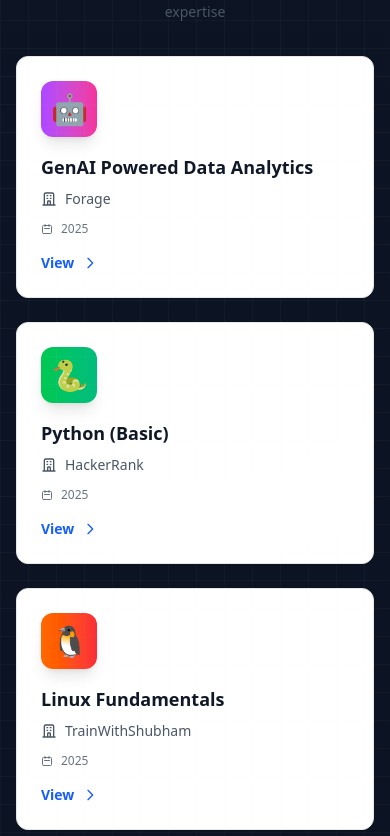
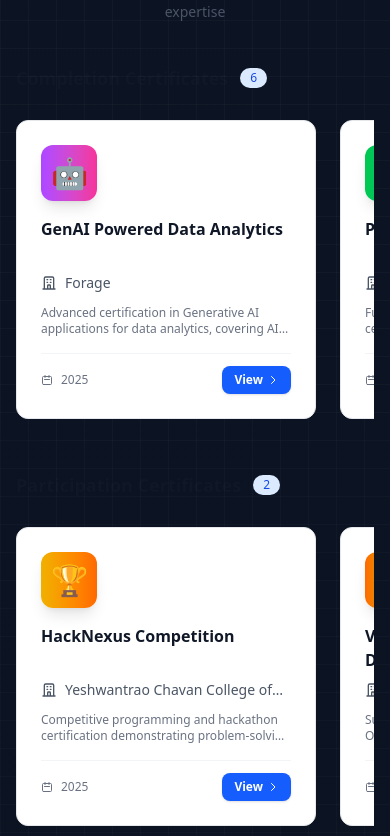
Before and after one commit to TanmayWarthe/Personal-Portfolio, a React (Vite) app: page / in a window 390 px wide. Shown: the part 4488-5324 px from the top of the page. Built offline with nearby package versions, Linux system fonts and the light colour scheme.

Commit message:
feat(certificates): split into completion/participation rows, add edge fades, fix hover clipping, responsive modal with hidden scrollbar, and open only via View button

```diff
--- a/src/pages/Certificates.jsx
+++ b/src/pages/Certificates.jsx
@@ -1,13 +1,44 @@
-import React, { useState } from "react";
+import React, { useRef, useState, useEffect } from "react";
 import { motion, AnimatePresence } from "framer-motion";
 
 export default function Certificates() {
   const [selectedCert, setSelectedCert] = useState(null);
   const [isModalOpen, setIsModalOpen] = useState(false);
+  const [showScrollButtons, setShowScrollButtons] = useState({ completion: false, participation: false });
 
   const container = {
     hidden: { opacity: 0 },
     show: { opacity: 1, transition: { staggerChildren: 0.1, delayChildren: 0.1 } },
+  };
+
+  const completionRowRef = useRef(null);
+  const participationRowRef = useRef(null);
+
+  // Check if scroll buttons should be shown
+  useEffect(() => {
+    const checkScroll = () => {
+      const completion = completionRowRef.current;
+      const participation = participationRowRef.current;
+
+      setShowScrollButtons({
+        completion: completion && completion.scrollWidth > completion.clientWidth,
+        participation: participation && participation.scrollWidth > participation.clientWidth
+      });
+    };
+
+    checkScroll();
+    window.addEventListener('resize', checkScroll);
+    return () => window.removeEventListener('resize', checkScroll);
+  }, []);
+
+  const scrollRowByOneCard = (ref, direction = 1) => {
+    const el = ref.current;
+    if (!el) return;
+    const card = el.querySelector('[data-card="true"]');
+    const cardWidth = card ? card.offsetWidth : 340;
+    const gap = 24; // matches gap-6
+    const amount = cardWidth + gap;
+    el.scrollBy({ left: direction * amount, behavior: 'smooth' });
   };
   const item = {
     hidden: { opacity: 0, y: 20 },
@@ -17,12 +48,23 @@ export default function Certificates() {
   const openModal = (cert) => {
     setSelectedCert(cert);
     setIsModalOpen(true);
+    document.body.style.overflow = 'hidden';
   };
 
   const closeModal = () => {
     setIsModalOpen(false);
     setSelectedCert(null);
+    document.body.style.overflow = 'unset';
   };
+
+  // Close modal on Escape key
+  useEffect(() => {
+    const handleEscape = (e) => {
+      if (e.key === 'Escape' && isModalOpen) closeModal();
+    };
+    window.addEventListener('keydown', handleEscape);
+    return () => window.removeEventListener('keydown', handleEscape);
+  }, [isModalOpen]);
 
   const certificatesData = [
     {
@@ -34,7 +76,8 @@ export default function Certificates() {
       skills: ["Generative AI", "Data Analytics", "Machine Learning", "Python", "Data Visualization"],
       icon: "🤖",
       color: "from-purple-500 to-pink-500",
-      imagePath: "/certify/GenAI Powered Data Analytics.jpg"
+      imagePath: "/certify/GenAI Powered Data Analytics.jpg",
+      category: "completion"
     },
     {
       id: 2,
@@ -45,7 +88,8 @@ export default function Certificates() {
       skills: ["Python", "Data Structures", "Algorithms", "Problem Solving", "Programming Logic"],
       icon: "🐍",
       color: "from-green-500 to-emerald-500",
-      imagePath: "/certify/python(basic).jpg"
+      imagePath: "/certify/python(basic).jpg",
+      category: "completion"
     },
     {
       id: 3,
@@ -56,7 +100,8 @@ export default function Certificates() {
       skills: ["Linux", "Command Line", "Shell Scripting", "System Administration", "File Systems"],
       icon: "🐧",
       color: "from-orange-500 to-red-500",
-      imagePath: "/certify/linux.jpg"
+      imagePath: "/certify/linux.jpg",
+      category: "completion"
     },
     {
       id: 4,
@@ -67,7 +112,8 @@ export default function Certificates() {
       skills: ["Competitive Programming", "Algorithms", "Data Structures", "Problem Solving", "Time Complexity"],
       icon: "🏆",
       color: "from-yellow-500 to-orange-500",
-      imagePath: "/certify/hackNexux.jpg"
+      imagePath: "/certify/hackNexux.jpg",
+      category: "participation"
     },
     {
       id: 5,
@@ -78,7 +124,8 @@ export default function Certificates() {
       skills: ["RAG", "Natural Language Processing", "Vector Databases", "AI Systems", "Information Retrieval"],
       icon: "🧠",
       color: "from-blue-500 to-cyan-500",
-      imagePath: "/certify/Introduction to Retrieval Augmented Generation.jpg"
+      imagePath: "/certify/Introduction to Retrieval Augmented Generation.jpg",
+      category: "completion"
     },
     {
       id: 6,
@@ -89,7 +136,8 @@ export default function Certificates() {
       skills: ["AI Ethics", "Responsible AI", "Governance", "Bias Detection", "Fairness"],
       icon: "⚖️",
       color: "from-indigo-500 to-purple-500",
-      imagePath: "/certify/Ethical Considerations for Generative AI.jpg"
+      imagePath: "/certify/Ethical Considerations for Generative AI.jpg",
+      category: "completion"
     },
     {
       id: 7,
@@ -100,7 +148,8 @@ export default function Certificates() {
       skills: ["Technology Consulting", "Project Management", "Client Solutions", "Business Analysis", "Strategic Planning"],
       icon: "💼",
       color: "from-slate-500 to-gray-600",
-      imagePath: "/certify/Deloitte Tchnology Job Simulation.jpg"
+      imagePath: "/certify/Deloitte Tchnology Job Simulation.jpg",
+      category: "completion"
     },
     {
       id: 8,
@@ -111,9 +160,108 @@ export default function Certificates() {
       skills: ["National Development", "Youth Leadership", "Civic Engagement", "India's Vision 2047", "Government Initiatives"],
       icon: "🇮🇳",
       color: "from-orange-500 to-green-500",
-      imagePath: "/certify/VBYLD.jpg"
+      imagePath: "/certify/VBYLD.jpg",
+      category: "participation"
     },
   ];
+
+  const completionCerts = certificatesData.filter(c => c.category === "completion");
+  const participationCerts = certificatesData.filter(c => c.category === "participation");
+
+  const CertificateRow = ({ certs, rowRef, title, showButtons }) => (
+    <motion.div
+      variants={container}
+      initial="hidden"
+      whileInView="show"
+      viewport={{ once: true, amount: 0.25 }}
+      className="mt-10"
+    >
+      <div className="flex items-center justify-between mb-4">
+        <div className="flex items-center gap-3">
+          <h3 className="text-lg sm:text-xl md:text-2xl font-semibold text-gray-900 dark:text-white">{title}</h3>
+          <span className="px-2.5 py-0.5 text-xs font-medium bg-blue-100 dark:bg-blue-900/30 text-blue-700 dark:text-blue-400 rounded-full">
+            {certs.length}
+          </span>
+        </div>
+        {showButtons && (
+          <div className="hidden sm:flex gap-2">
+            <button
+              onClick={() => scrollRowByOneCard(rowRef, -1)}
+              className="p-2 rounded-lg bg-gray-100 dark:bg-gray-800 hover:bg-gray-200 dark:hover:bg-gray-700 transition-colors"
+              aria-label="Scroll left"
+            >
+              <svg className="w-5 h-5 text-gray-700 dark:text-gray-300" fill="none" stroke="currentColor" viewBox="0 0 24 24">
+                <path strokeLinecap="round" strokeLinejoin="round" strokeWidth={2} d="M15 19l-7-7 7-7" />
+              </svg>
+            </button>
+            <button
+              onClick={() => scrollRowByOneCard(rowRef, 1)}
+              className="p-2 rounded-lg bg-gray-100 dark:bg-gray-800 hover:bg-gray-200 dark:hover:bg-gray-700 transition-colors"
+              aria-label="Scroll right"
+            >
+              <svg className="w-5 h-5 text-gray-700 dark:text-gray-300" fill="none" stroke="currentColor" viewBox="0 0 24 24">
+                <path strokeLinecap="round" strokeLinejoin="round" strokeWidth={2} d="M9 5l7 7-7 7" />
+              </svg>
+            </button>
+          </div>
+        )}
+      </div>
+      <div className="relative group">
+        <div className="pointer-events-none absolute inset-y-0 left-0 w-10 sm:w-16 bg-gradient-to-r from-white dark:from-gray-900 to-transparent z-10 opacity-0 group-hover:opacity-100 transition-opacity" />
+        <div className="pointer-events-none absolute inset-y-0 right-0 w-10 sm:w-16 bg-gradient-to-l from-white dark:from-gray-900 to-transparent z-10 opacity-0 group-hover:opacity-100 transition-opacity" />
+        <div className="overflow-x-auto overflow-y-visible no-scrollbar snap-x snap-mandatory py-3" ref={rowRef}>
+          <div className="flex gap-6 items-stretch">
+            {certs.map((cert) => (
+              <motion.div
+                key={cert.id}
+                variants={item}
+                data-card="true"
+                className="flex-none w-[300px] sm:w-[340px] md:w-[360px] cursor-default group/card snap-start"
+                whileHover={{ y: -4 }}
+                transition={{ duration: 0.2 }}
+              >
+                <div className="bg-white dark:bg-gray-800 border border-gray-200 dark:border-gray-700 rounded-xl p-6 transition-all duration-300 h-full flex flex-col hover:shadow-2xl hover:border-blue-500 dark:hover:border-blue-500 ring-1 ring-transparent hover:ring-blue-400/30">
+                  <div className={`w-14 h-14 bg-gradient-to-r ${cert.color} rounded-xl flex items-center justify-center text-3xl mb-4 group-hover/card:scale-110 transition-transform duration-300 shadow-lg`}>
+                    {cert.icon}
+                  </div>
+                  <h3 className="text-base sm:text-lg font-bold text-gray-900 dark:text-white mb-2 group-hover/card:text-blue-600 dark:group-hover/card:text-blue-400 transition-colors line-clamp-2 min-h-[48px] sm:min-h-[52px]">
+                    {cert.title}
+                  </h3>
+                  <div className="flex items-center gap-2 text-gray-600 dark:text-gray-300 text-sm mb-3">
+                    <svg className="w-4 h-4 flex-shrink-0" fill="none" stroke="currentColor" viewBox="0 0 24 24">
+                      <path strokeLinecap="round" strokeLinejoin="round" strokeWidth={2} d="M19 21V5a2 2 0 00-2-2H7a2 2 0 00-2 2v16m14 0h2m-2 0h-5m-9 0H3m2 0h5M9 7h1m-1 4h1m4-4h1m-1 4h1m-5 10v-5a1 1 0 011-1h2a1 1 0 011 1v5m-4 0h4" />
+                    </svg>
+                    <span className="line-clamp-1">{cert.issuer}</span>
+                  </div>
+                  <p className="text-xs text-gray-500 dark:text-gray-400 line-clamp-2 mb-4 flex-grow">
+                    {cert.description}
+                  </p>
+                  <div className="mt-auto flex items-center justify-between pt-3 border-t border-gray-100 dark:border-gray-700">
+                    <div className="flex items-center gap-2 text-gray-500 dark:text-gray-400 text-xs">
+                      <svg className="w-3 h-3" fill="none" stroke="currentColor" viewBox="0 0 24 24">
+                        <path strokeLinecap="round" strokeLinejoin="round" strokeWidth={2} d="M8 7V3m8 4V3m-9 8h10M5 21h14a2 2 0 002-2V7a2 2 0 00-2-2H5a2 2 0 00-2 2v12a2 2 0 002 2z" />
+                      </svg>
+                      <span>{cert.date}</span>
+                    </div>
+                    <button
+                      onClick={(e) => { e.stopPropagation(); openModal(cert); }}
+                      className="px-3 py-1.5 text-xs font-semibold rounded-lg bg-blue-600 text-white hover:bg-blue-700 dark:bg-blue-500 dark:hover:bg-blue-600 transition-colors shadow-sm flex items-center gap-1"
+                      aria-label={`View ${cert.title} certificate`}
+                    >
+                      View
+                      <svg className="w-3 h-3" fill="none" stroke="currentColor" viewBox="0 0 24 24">
+                        <path strokeLinecap="round" strokeLinejoin="round" strokeWidth={2} d="M9 5l7 7-7 7" />
+                      </svg>
+                    </button>
+                  </div>
+                </div>
+              </motion.div>
+            ))}
+          </div>
+        </div>
+      </div>
+    </motion.div>
+  );
 
   return (
     <div className="max-w-6xl mx-auto px-4 sm:px-6 py-8 sm:py-12">
@@ -126,7 +274,7 @@ export default function Certificates() {
         viewport={{ once: true, amount: 0.25 }}
       >
         <h2 className="text-2xl sm:text-3xl md:text-4xl font-bold text-gray-900 dark:text-white mb-4">
-          Certificates
+          Certificates & Achievements
         </h2>
         <div className="mx-auto w-20 h-0.5 bg-gradient-to-r from-blue-500 to-cyan-500 rounded-full mb-4" />
         <p className="text-sm sm:text-base lg:text-lg text-gray-600 dark:text-gray-300 max-w-2xl mx-auto leading-relaxed">
@@ -134,100 +282,68 @@ export default function Certificates() {
         </p>
       </motion.div>
 
-      {/* Certificate Grid - Horizontal Layout */}
-      <motion.div
-        className="grid grid-cols-1 md:grid-cols-2 lg:grid-cols-3 gap-6"
-        variants={container}
-        initial="hidden"
-        whileInView="show"
-        viewport={{ once: true, amount: 0.25 }}
-      >
-        {certificatesData.map((cert) => (
-          <motion.div
-            key={cert.id}
-            variants={item}
-            className="cursor-pointer group"
-            onClick={() => openModal(cert)}
-          >
-            <div className="bg-white dark:bg-gray-800 border border-gray-200 dark:border-gray-700 rounded-xl p-6 hover:border-blue-500 dark:hover:border-blue-500 transition-all duration-300 hover:shadow-xl hover:-translate-y-1 h-full">
-              {/* Icon Header */}
-              <div className={`w-14 h-14 bg-gradient-to-r ${cert.color} rounded-xl flex items-center justify-center text-3xl mb-4 group-hover:scale-110 transition-transform duration-300 shadow-lg`}>
-                {cert.icon}
-              </div>
+      <CertificateRow
+        certs={completionCerts}
+        rowRef={completionRowRef}
+        title="Completion Certificates"
+        showButtons={showScrollButtons.completion}
+      />
 
-              {/* Content */}
-              <h3 className="text-lg font-bold text-gray-900 dark:text-white mb-2 group-hover:text-blue-600 dark:group-hover:text-blue-400 transition-colors line-clamp-2">
-                {cert.title}
-              </h3>
+      <CertificateRow
+        certs={participationCerts}
+        rowRef={participationRowRef}
+        title="Participation Certificates"
+        showButtons={showScrollButtons.participation}
+      />
 
-              <div className="flex items-center gap-2 text-gray-600 dark:text-gray-300 text-sm mb-3">
-                <svg className="w-4 h-4" fill="none" stroke="currentColor" viewBox="0 0 24 24">
-                  <path strokeLinecap="round" strokeLinejoin="round" strokeWidth={2} d="M19 21V5a2 2 0 00-2-2H7a2 2 0 00-2 2v16m14 0h2m-2 0h-5m-9 0H3m2 0h5M9 7h1m-1 4h1m4-4h1m-1 4h1m-5 10v-5a1 1 0 011-1h2a1 1 0 011 1v5m-4 0h4" />
-                </svg>
-                <span className="line-clamp-1">{cert.issuer}</span>
-              </div>
-
-              <div className="flex items-center gap-2 text-gray-500 dark:text-gray-400 text-xs mb-4">
-                <svg className="w-3 h-3" fill="none" stroke="currentColor" viewBox="0 0 24 24">
-                  <path strokeLinecap="round" strokeLinejoin="round" strokeWidth={2} d="M8 7V3m8 4V3m-9 8h10M5 21h14a2 2 0 002-2V7a2 2 0 00-2-2H5a2 2 0 00-2 2v12a2 2 0 002 2z" />
-                </svg>
-                <span>{cert.date}</span>
-              </div>
-
-              {/* View Button */}
-              <div className="flex items-center gap-2 text-blue-600 dark:text-blue-400 text-sm font-semibold group-hover:text-blue-700 dark:group-hover:text-blue-300 transition-colors">
-                <span>View</span>
-                <svg className="w-4 h-4 group-hover:translate-x-1 transition-transform" fill="none" stroke="currentColor" viewBox="0 0 24 24">
-                  <path strokeLinecap="round" strokeLinejoin="round" strokeWidth={2} d="M9 5l7 7-7 7" />
-                </svg>
-              </div>
-            </div>
-          </motion.div>
-        ))}
-      </motion.div>
-
-      {/* Simple Modal */}
+      {/* Enhanced Modal */}
       <AnimatePresence>
         {isModalOpen && selectedCert && (
           <motion.div
-            className="fixed inset-0 z-50 flex items-center justify-center p-4"
+            className="fixed inset-0 z-[100] flex items-center justify-center p-4"
             initial={{ opacity: 0 }}
             animate={{ opacity: 1 }}
             exit={{ opacity: 0 }}
             onClick={closeModal}
           >
-            {/* Backdrop */}
-            <div className="absolute inset-0 bg-black/60" />
+            <div className="absolute inset-0 bg-black/70 backdrop-blur-sm" />
 
-                         {/* Modal Content */}
             <motion.div
-               className="relative bg-white dark:bg-gray-900 rounded-xl max-w-2xl w-full max-h-[85vh] overflow-y-auto shadow-2xl scrollbar-hide"
-               initial={{ scale: 0.9, opacity: 0 }}
-               animate={{ scale: 1, opacity: 1 }}
-               exit={{ scale: 0.9, opacity: 0 }}
+              className="relative bg-white dark:bg-gray-900 rounded-2xl w-full max-w-2xl md:max-w-3xl max-h-[85vh] overflow-y-auto shadow-2xl scrollbar-hide overscroll-contain"
+              initial={{ scale: 0.95, opacity: 0, y: 20 }}
+              animate={{ scale: 1, opacity: 1, y: 0 }}
+              exit={{ scale: 0.95, opacity: 0, y: 20 }}
               transition={{ duration: 0.2 }}
               onClick={(e) => e.stopPropagation()}
-               style={{
-                 scrollbarWidth: 'none',
-                 msOverflowStyle: 'none'
-               }}
+              style={{ scrollbarWidth: 'none' }}
             >
               {/* Header */}
-              <div className="sticky top-0 bg-white dark:bg-gray-900 border-b border-gray-200 dark:border-gray-700 p-4 flex items-center justify-between z-10">
-                <div className="flex items-center gap-3">
-                  <div className={`w-10 h-10 bg-gradient-to-r ${selectedCert.color} rounded-lg flex items-center justify-center text-xl`}>
+              <div className="sticky top-0 bg-white/95 dark:bg-gray-900/95 backdrop-blur-sm border-b border-gray-200 dark:border-gray-700 p-4 md:p-5 flex items-start justify-between z-10">
+                <div className="flex items-start gap-4 flex-1 min-w-0">
+                  <div className={`w-12 h-12 bg-gradient-to-r ${selectedCert.color} rounded-xl flex items-center justify-center text-2xl flex-shrink-0 shadow-lg`}>
                     {selectedCert.icon}
                   </div>
-                  <div>
-                    <h3 className="text-lg font-semibold text-gray-900 dark:text-white">{selectedCert.title}</h3>
-                    <p className="text-sm text-gray-500 dark:text-gray-400">{selectedCert.issuer}</p>
+                  <div className="flex-1 min-w-0">
+                    <h3 className="text-lg md:text-xl font-bold text-gray-900 dark:text-white mb-1 pr-8">{selectedCert.title}</h3>
+                    <p className="text-sm text-gray-600 dark:text-gray-400 flex items-center gap-2">
+                      <svg className="w-4 h-4" fill="none" stroke="currentColor" viewBox="0 0 24 24">
+                        <path strokeLinecap="round" strokeLinejoin="round" strokeWidth={2} d="M19 21V5a2 2 0 00-2-2H7a2 2 0 00-2 2v16m14 0h2m-2 0h-5m-9 0H3m2 0h5M9 7h1m-1 4h1m4-4h1m-1 4h1m-5 10v-5a1 1 0 011-1h2a1 1 0 011 1v5m-4 0h4" />
+                      </svg>
+                      {selectedCert.issuer}
+                    </p>
+                    <p className="text-xs text-gray-500 dark:text-gray-500 mt-1 flex items-center gap-1">
+                      <svg className="w-3 h-3" fill="none" stroke="currentColor" viewBox="0 0 24 24">
+                        <path strokeLinecap="round" strokeLinejoin="round" strokeWidth={2} d="M8 7V3m8 4V3m-9 8h10M5 21h14a2 2 0 002-2V7a2 2 0 00-2-2H5a2 2 0 00-2 2v12a2 2 0 002 2z" />
+                      </svg>
+                      {selectedCert.date}
+                    </p>
                   </div>
                 </div>
 
-                {/* Simple Close Button */}
                 <button
                   onClick={closeModal}
-                  className="p-2 hover:bg-gray-100 dark:hover:bg-gray-800 rounded-lg transition-colors"
+                  className="p-2 hover:bg-gray-100 dark:hover:bg-gray-800 rounded-lg transition-colors flex-shrink-0"
+                  aria-label="Close modal"
                 >
                   <svg className="w-5 h-5 text-gray-600 dark:text-gray-400" fill="none" stroke="currentColor" viewBox="0 0 24 24">
                     <path strokeLinecap="round" strokeLinejoin="round" strokeWidth={2} d="M6 18L18 6M6 6l12 12" />
@@ -235,47 +351,61 @@ export default function Certificates() {
                 </button>
               </div>
 
-              {/* Certificate Info */}
-              <div className="p-6 space-y-4">
+              {/* Content */}
+              <div className="p-4 md:p-6 space-y-5 md:space-y-6">
+                {/* Certificate Image */}
+                <div className="bg-gradient-to-br from-gray-50 to-gray-100 dark:from-gray-800 dark:to-gray-800/50 rounded-xl p-3 md:p-4 shadow-inner">
+                  <img
+                    src={selectedCert.imagePath}
+                    alt={`${selectedCert.title} certificate`}
+                    className="w-full h-auto max-h-[48vh] md:max-h-[56vh] object-contain rounded-lg shadow-lg"
+                    onError={(e) => {
+                      e.target.style.display = 'none';
+                      e.target.nextSibling.style.display = 'flex';
+                    }}
+                  />
+                  <div className="hidden flex-col items-center justify-center py-10 md:py-12 text-gray-400">
+                    <svg className="w-16 h-16 mb-3 text-gray-300 dark:text-gray-600" fill="none" stroke="currentColor" viewBox="0 0 24 24">
+                      <path strokeLinecap="round" strokeLinejoin="round" strokeWidth={2} d="M4 16l4.586-4.586a2 2 0 012.828 0L16 16m-2-2l1.586-1.586a2 2 0 012.828 0L20 14m-6-6h.01M6 20h12a2 2 0 002-2V6a2 2 0 00-2-2H6a2 2 0 00-2 2v12a2 2 0 002 2z" />
+                    </svg>
+                    <p className="text-sm font-medium">Certificate image not available</p>
+                  </div>
+                </div>
+
                 {/* Description */}
-                <div>
-                  <h4 className="text-sm font-semibold text-gray-700 dark:text-gray-300 mb-2">About</h4>
-                  <p className="text-sm text-gray-600 dark:text-gray-400 leading-relaxed">
+                <div className="bg-gradient-to-br from-blue-50 to-cyan-50 dark:from-blue-900/10 dark:to-cyan-900/10 rounded-xl p-4 md:p-5 border border-blue-100 dark:border-blue-900/30">
+                  <div className="flex items-start gap-3">
+                    <div className="p-2 bg-blue-100 dark:bg-blue-900/30 rounded-lg">
+                      <svg className="w-5 h-5 text-blue-600 dark:text-blue-400" fill="none" stroke="currentColor" viewBox="0 0 24 24">
+                        <path strokeLinecap="round" strokeLinejoin="round" strokeWidth={2} d="M13 16h-1v-4h-1m1-4h.01M21 12a9 9 0 11-18 0 9 9 0 0118 0z" />
+                      </svg>
+                    </div>
+                    <div className="flex-1">
+                      <h4 className="text-sm font-semibold text-gray-900 dark:text-white mb-2">About this certification</h4>
+                      <p className="text-sm text-gray-700 dark:text-gray-300 leading-relaxed">
                         {selectedCert.description}
                       </p>
+                    </div>
+                  </div>
                 </div>
 
                 {/* Skills */}
                 <div>
-                  <h4 className="text-sm font-semibold text-gray-700 dark:text-gray-300 mb-2">Skills & Technologies</h4>
+                  <div className="flex items-center gap-2 mb-3">
+                    <svg className="w-5 h-5 text-gray-700 dark:text-gray-300" fill="none" stroke="currentColor" viewBox="0 0 24 24">
+                      <path strokeLinecap="round" strokeLinejoin="round" strokeWidth={2} d="M9 12l2 2 4-4M7.835 4.697a3.42 3.42 0 001.946-.806 3.42 3.42 0 014.438 0 3.42 3.42 0 001.946.806 3.42 3.42 0 013.138 3.138 3.42 3.42 0 00.806 1.946 3.42 3.42 0 010 4.438 3.42 3.42 0 00-.806 1.946 3.42 3.42 0 01-3.138 3.138 3.42 3.42 0 00-1.946.806 3.42 3.42 0 01-4.438 0 3.42 3.42 0 00-1.946-.806 3.42 3.42 0 01-3.138-3.138 3.42 3.42 0 00-.806-1.946 3.42 3.42 0 010-4.438 3.42 3.42 0 00.806-1.946 3.42 3.42 0 013.138-3.138z" />
+                    </svg>
+                    <h4 className="text-sm font-semibold text-gray-900 dark:text-white">Skills & Technologies</h4>
+                  </div>
                   <div className="flex flex-wrap gap-2">
                     {selectedCert.skills.map((skill, idx) => (
                       <span
                         key={idx}
-                        className="px-3 py-1 text-xs bg-blue-50 dark:bg-blue-900/20 text-blue-700 dark:text-blue-400 rounded-full border border-blue-200 dark:border-blue-800"
+                        className="px-3 py-1.5 text-xs font-medium bg-white dark:bg-gray-800 text-gray-700 dark:text-gray-300 rounded-lg border border-gray-200 dark:border-gray-700 shadow-sm hover:shadow-md transition-shadow"
                       >
                         {skill}
                       </span>
                     ))}
-                  </div>
-                </div>
-
-                {/* Certificate Image */}
-                <div className="bg-gray-50 dark:bg-gray-800 rounded-lg p-4">
-                  <img
-                    src={selectedCert.imagePath}
-                    alt={selectedCert.title}
-                    className="w-full h-auto rounded-lg shadow-md"
-                    onError={(e) => {
-                      e.target.style.display = 'none';
-                      e.target.nextSibling.style.display = 'block';
-                    }}
-                  />
-                  <div className="hidden text-center py-8 text-gray-400">
-                    <svg className="w-10 h-10 mx-auto mb-2 text-gray-300" fill="none" stroke="currentColor" viewBox="0 0 24 24">
-                      <path strokeLinecap="round" strokeLinejoin="round" strokeWidth={2} d="M4 16l4.586-4.586a2 2 0 012.828 0L16 16m-2-2l1.586-1.586a2 2 0 012.828 0L20 14m-6-6h.01M6 20h12a2 2 0 002-2V6a2 2 0 00-2-2H6a2 2 0 00-2 2v12a2 2 0 002 2z" />
-                    </svg>
-                    <p className="text-xs">Certificate image not available</p>
                   </div>
                 </div>
               </div>
```
Lines whose indentation alone changed are shown as unchanged.
